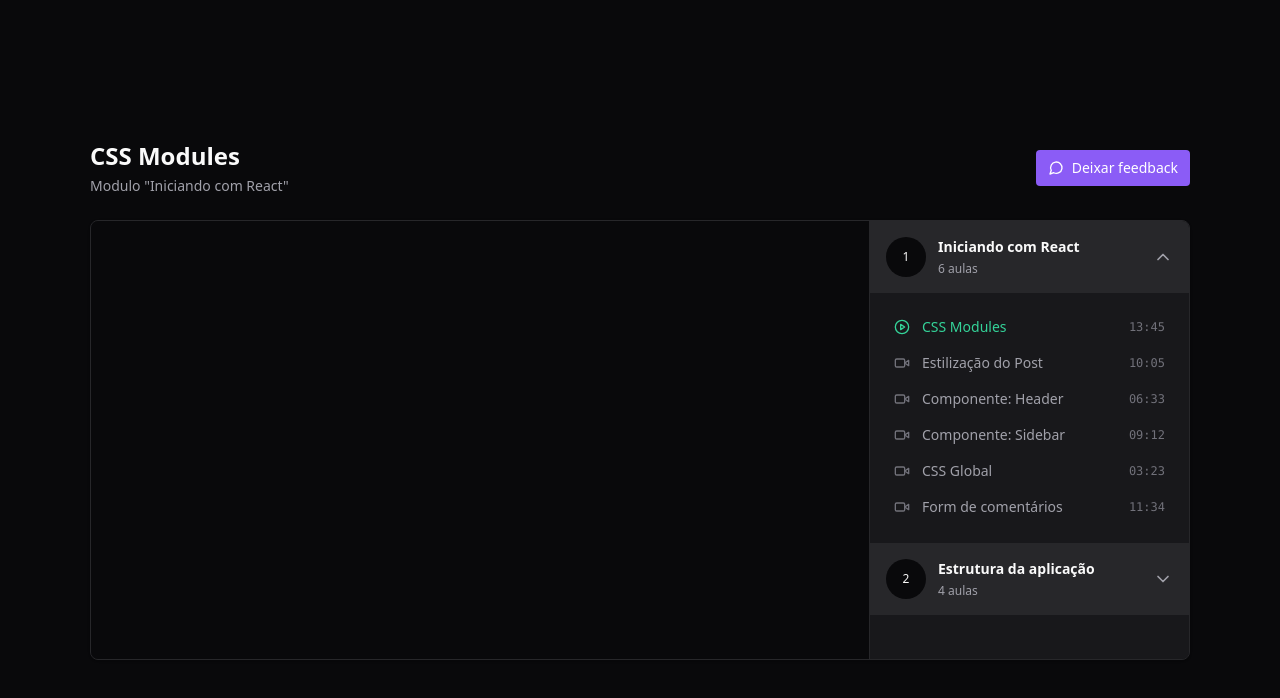
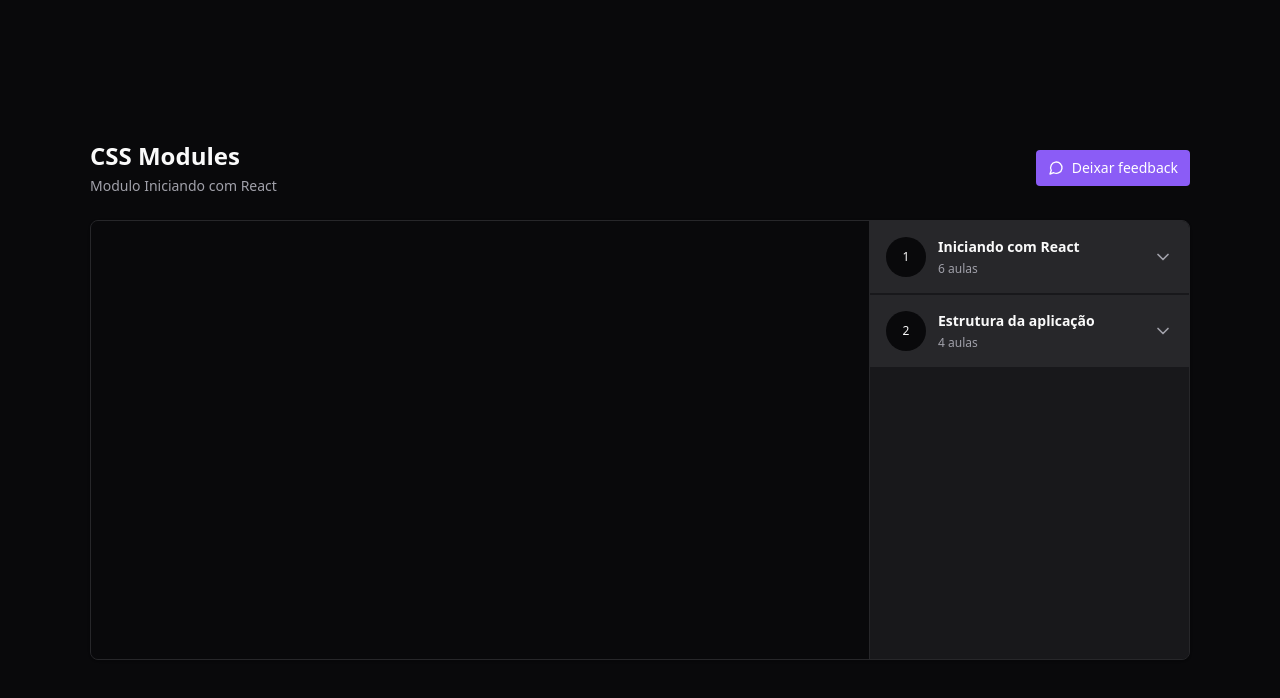
Before and after one commit to Jones-bass/react-redux-zustand, a React (Vite) app: page / in a window 1280 px wide. Shown: the top 698 px of the page. Built offline with nearby package versions, Linux system fonts and the light colour scheme; data requests are answered from the project's data file.

Commit message:
Estrutura do zustand

```diff
--- a/package.json
+++ b/package.json
@@ -7,7 +7,7 @@
     "dev": "vite",
     "build": "tsc && vite build",
     "lint:fix": "eslint src --ext .tsx,.ts --fix",
-    "server": "json-server server.json -w -d 500",
+    "server": "json-server server.json -w -d 5500",
     "preview": "vite preview",
     "test": "vitest run",
     "test:watch": "vitest"
@@ -21,7 +21,8 @@
     "react": "^18.2.0",
     "react-dom": "^18.2.0",
     "react-player": "^2.12.0",
-    "react-redux": "^8.1.2"
+    "react-redux": "^8.1.2",
+    "zustand": "^4.4.1"
   },
   "devDependencies": {
     "@rocketseat/eslint-config": "^2.1.0",
--- a/src/App.tsx
+++ b/src/App.tsx
@@ -1,14 +1,7 @@
 import './styles/global.css'
 
-import { Provider as ReduxProvider } from 'react-redux'
-
-import { store } from './store'
-import { Player } from './pages/player'
+import { Player } from './pages/Player'
 
 export function App() {
-  return (
-    <ReduxProvider store={store}>
-      <Player />
-    </ReduxProvider>
-  )
+  return <Player />
 }
--- a/src/components/Header.tsx
+++ b/src/components/Header.tsx
@@ -1,19 +1,20 @@
-import { useAppSelector } from "../store"
-import { useCurrentLesson } from "../store/slices/Player"
+import { useStore, useCurrentLesson } from '../zustand-store'
 
 export function Header() {
   const { currentModule, currentLesson } = useCurrentLesson()
 
-  const isCourseLoading = useAppSelector(state => state.player.isLoading)
+  const isLoading = useStore((store) => store.isLoading)
 
-  if (isCourseLoading) {
+  if (isLoading) {
     return <h1 className="text-2xl font-bold">Carregando...</h1>
   }
 
   return (
     <div className="flex flex-col gap-1">
       <h1 className="text-2xl font-bold">{currentLesson?.title}</h1>
-      <span className="text-sm text-zinc-400">Modulo "{currentModule?.title}"</span>
+      <span className="text-sm text-zinc-400">
+        Modulo {currentModule?.title}
+      </span>
     </div>
   )
 }
--- a/src/components/Lesson.tsx
+++ b/src/components/Lesson.tsx
@@ -3,20 +3,23 @@ import { PlayCircle, Video } from 'lucide-react'
 interface LessonProps {
   title: string
   duration: string
-  isCurrent?: boolean;
-  onPlay: () => void;
+  isCurrent?: boolean
+  onPlay: () => void
 }
 
-export function Lesson({ title, duration, onPlay, isCurrent = false }: LessonProps) {
-
+export function Lesson({
+  title,
+  duration,
+  onPlay,
+  isCurrent = false,
+}: LessonProps) {
   return (
     <button
       onClick={onPlay}
       data-active={isCurrent}
       disabled={isCurrent}
-      className="flex items-center gap-3 text-sm text-zinc-400 data-[active=true]:text-emerald-400 enabled:hover:text-zinc-100">
-
-
+      className="flex items-center gap-3 text-sm text-zinc-400 data-[active=true]:text-emerald-400 enabled:hover:text-zinc-100"
+    >
       {isCurrent ? (
         <PlayCircle className="w-4 h-4 text-emerald-400" />
       ) : (
--- /dev/null
+++ b/src/components/Loading.tsx
@@ -0,0 +1,28 @@
+export function Loading() {
+  return (
+    <div className="shadow rounded-md p-4  max-w-sm w-full mx-auto">
+      <div className="animate-pulse flex mb-10 space-x-4">
+        <div className="rounded-full bg-slate-200 h-10 w-10"></div>
+        <div className="flex-1 space-y-6 py-1">
+          <div className="space-y-3">
+            <div className="grid grid-cols-3 gap-4">
+              <div className="h-2 bg-slate-200 rounded"></div>
+            </div>
+            <div className="h-2 bg-slate-200 rounded col-span-2"></div>
+          </div>
+        </div>
+      </div>
+      <div className="animate-pulse flex mb-10 space-x-4">
+        <div className="rounded-full bg-slate-200 h-10 w-10"></div>
+        <div className="flex-1 space-y-6 py-1">
+          <div className="space-y-3">
+            <div className="grid grid-cols-3 gap-4">
+              <div className="h-2 bg-slate-200 rounded"></div>
+            </div>
+            <div className="h-2 bg-slate-200 rounded col-span-2"></div>
+          </div>
+        </div>
+      </div>
+    </div>
+  )
+}
--- a/src/components/Module.tsx
+++ b/src/components/Module.tsx
@@ -1,8 +1,8 @@
 import { ChevronDown } from 'lucide-react'
 import { Lesson } from './Lesson'
-import * as Collapsible from '@radix-ui/react-collapsible';
-import { useAppDispatch, useAppSelector } from '../store';
-import { play } from '../store/slices/Player';
+import * as Collapsible from '@radix-ui/react-collapsible'
+
+import { useStore } from '../zustand-store'
 
 interface ModuleProps {
   moduleIndex: number
@@ -11,24 +11,20 @@ interface ModuleProps {
 }
 
 export function Module({ moduleIndex, title, amountOfLessons }: ModuleProps) {
-  const dispatch = useAppDispatch()
-
-  const { currentModuleIndex, currentLessonIndex } = useAppSelector(state => {
-    const { currentModuleIndex, currentLessonIndex } = state.player
-
-    return { currentModuleIndex, currentLessonIndex }
-  })
-
-  const lessons = useAppSelector(state => {
-    return state.player.course?.modules[moduleIndex].lessons
-  })
-
-
+  const { currentLessonIndex, currentModuleIndex, play, lessons } = useStore(
+    (store) => {
+      return {
+        lessons: store.course?.modules[moduleIndex].lessons,
+        currentLessonIndex: store.currentLessonIndex,
+        currentModuleIndex: store.currentModuleIndex,
+        play: store.play,
+      }
+    },
+  )
 
   return (
-    <Collapsible.Root className="group" defaultOpen={moduleIndex === 0}>
+    <Collapsible.Root className="group">
       <Collapsible.Trigger className="flex w-full items-center gap-3 bg-zinc-800 p-4">
-
         <div className="flex h-10 w-10 rounded-full items-center justify-center bg-zinc-950 text-xs">
           {moduleIndex + 1}
         </div>
@@ -43,8 +39,10 @@ export function Module({ moduleIndex, title, amountOfLessons }: ModuleProps) {
 
       <Collapsible.Content>
         <nav className="relative flex flex-col gap-4 p-6">
-          {lessons && lessons.map((lesson, lessonIndex) => {
-            const isCurrent = currentModuleIndex === moduleIndex &&
+          {lessons &&
+            lessons.map((lesson, lessonIndex) => {
+              const isCurrent =
+                currentModuleIndex === moduleIndex &&
                 currentLessonIndex === lessonIndex
 
               return (
@@ -53,11 +51,11 @@ export function Module({ moduleIndex, title, amountOfLessons }: ModuleProps) {
                   title={lesson.title}
                   duration={lesson.duration}
                   isCurrent={isCurrent}
-                onPlay={() => dispatch(play([moduleIndex, lessonIndex]))}
+                  onPlay={() => play([moduleIndex, lessonIndex])}
                 />
               )
             })}
-        </nav >
+        </nav>
       </Collapsible.Content>
     </Collapsible.Root>
   )
--- a/src/components/Video.tsx
+++ b/src/components/Video.tsx
@@ -1,21 +1,24 @@
 import ReactPlayer from 'react-player'
-import { next, useCurrentLesson } from '../store/slices/Player'
-import { useAppDispatch, useAppSelector } from "../store";
-import { Loader } from "lucide-react";
+import { Loader } from 'lucide-react'
+import { useStore, useCurrentLesson } from '../zustand-store'
 
 export function Video() {
-  const dispatch = useAppDispatch()
-  const isCourseLoading = useAppSelector(state => state.player.isLoading)
-
   const { currentLesson } = useCurrentLesson()
 
+  const { isLoading, next } = useStore((store) => {
+    return {
+      isLoading: store.isLoading,
+      next: store.next,
+    }
+  })
+
   function handlePlayNext() {
-    dispatch(next())
+    next()
   }
 
   return (
     <div className="w-full bg-zinc-950 aspect-video">
-      {isCourseLoading ? (
+      {isLoading ? (
         <div className="flex h-full items-center justify-center">
           <Loader className="w-6 h-6 text-zinc-400 animate-spin" />
         </div>
--- a/src/pages/Player.tsx
+++ b/src/pages/Player.tsx
@@ -1,31 +1,32 @@
-import { MessageCircle } from "lucide-react";
+import { MessageCircle } from 'lucide-react'
 
-import { Header } from "../components/Header";
-import { Video } from "../components/Video";
-import { Module } from "../components/Module";
-import { useAppDispatch, useAppSelector } from "../store";
-import { useEffect } from "react";
-import { loadCourse, useCurrentLesson } from "../store/slices/Player";
+import { Header } from '../components/Header'
+import { Video } from '../components/Video'
+import { Module } from '../components/Module'
+import { useEffect } from 'react'
+import { Loading } from '../components/Loading'
+import { useStore, useCurrentLesson } from '../zustand-store'
 
 export function Player() {
-  const dispatch = useAppDispatch()
-  const isCourseLoading = useAppSelector(state => state.player.isLoading)
+  const { currentLesson } = useCurrentLesson()
 
-  const modules = useAppSelector(state => {
-    return state.player.course?.modules
+  const { course, load, isLoading } = useStore((store) => {
+    return {
+      course: store.course,
+      load: store.load,
+      isLoading: store.isLoading,
+    }
   })
 
-  const { currentLesson } = useCurrentLesson()
-
   useEffect(() => {
-    dispatch(loadCourse())
-  }, []);
+    load()
+  }, [load])
 
   useEffect(() => {
     if (currentLesson) {
       document.title = `Assistindo: ${currentLesson.title}`
     }
-  }, [currentLesson]);
+  }, [currentLesson])
 
   return (
     <div className="h-screen bg-zinc-950 text-zinc-50 flex justify-center items-center">
@@ -44,37 +45,21 @@ export function Player() {
             <Video />
           </div>
           <aside className="w-80 absolute top-0 bottom-0 right-0 border-l divide-y-2 divide-zinc-900 border-zinc-800 bg-zinc-900 overflow-y-scroll scrollbar-thin scrollbar-track-zinc-950 scrollbar-thumb-zinc-800">
-            {modules && modules.map((module, index) => {
-              return (
             <>
-                  {isCourseLoading ? (
-                    <div className="border shadow rounded-md p-4 mb-10 max-w-sm w-full mx-auto">
-                      <div className="animate-pulse flex space-x-4">
-                        <div className="rounded-full bg-slate-200 h-10 w-10"></div>
-                        <div className="flex-1 space-y-6 py-1">
-                          <div className="space-y-3">
-                            <div className="grid grid-cols-3 gap-4">
-                              <div className="h-2 bg-slate-200 rounded"></div>
-                            </div>
-                            <div className="h-2 bg-slate-200 rounded col-span-2"></div>
-                          </div>
-                        </div>
-                      </div>
-                    </div>
-                  ) : (
+              {isLoading && <Loading />}
+              {course?.modules &&
+                course?.modules.map((module, index) => (
                   <Module
                     key={module.id}
                     moduleIndex={index}
                     title={module.title}
                     amountOfLessons={module.lessons.length}
                   />
-                  )}
+                ))}
             </>
-              )
-            })}
           </aside>
         </main>
       </div>
     </div>
-  );
+  )
 }
--- a/src/services/api.ts
+++ b/src/services/api.ts
@@ -1,5 +1,5 @@
-import axios from 'axios';
+import axios from 'axios'
 
 export const api = axios.create({
   baseURL: 'http://localhost:3000',
-});
+})
--- a/src/store/slices/player.ts
+++ b/src/store/slices/player.ts
@@ -1,6 +1,5 @@
-import { createAsyncThunk, createSlice, PayloadAction } from "@reduxjs/toolkit";
-import { useAppSelector } from "..";
-import { api } from "../../services/api";
+import { createAsyncThunk, createSlice, PayloadAction } from '@reduxjs/toolkit'
+import { api } from '../../services/api'
 
 interface Course {
   id: number
@@ -16,10 +15,10 @@ interface Course {
 }
 
 export interface PlayerState {
-  course: Course | null;
-  isLoading: boolean;
-  currentModuleIndex: number;
-  currentLessonIndex: number;
+  course: Course | null
+  isLoading: boolean
+  currentModuleIndex: number
+  currentLessonIndex: number
 }
 
 const initialState: PlayerState = {
@@ -29,17 +28,14 @@ const initialState: PlayerState = {
   currentLessonIndex: 0,
 }
 
-export const loadCourse = createAsyncThunk(
-  'player/load',
-  async () => {
-    const response = await api.get('/courses/1')
+export const loadCourse = createAsyncThunk('player/load', async () => {
+  const response = await api.get('/courses/1')
 
-    return response.data
-  }
-)
+  return response.data
+})
 
 export const playerSlice = createSlice({
-  name: "player",
+  name: 'player',
   initialState,
   reducers: {
     play: (state, action: PayloadAction<[number, number]>) => {
@@ -48,21 +44,22 @@ export const playerSlice = createSlice({
     },
 
     next: (state) => {
-      const nextLessonIndex = state.currentLessonIndex + 1;
-      const nextLesson = state.course?.modules[state.currentModuleIndex].lessons[nextLessonIndex];
+      const nextLessonIndex = state.currentLessonIndex + 1
+      const nextLesson =
+        state.course?.modules[state.currentModuleIndex].lessons[nextLessonIndex]
 
       if (nextLesson) {
-        state.currentLessonIndex = nextLessonIndex;
+        state.currentLessonIndex = nextLessonIndex
       } else {
-        const nextModuleIndex = state.currentModuleIndex + 1;
-        const nextModule = state.course?.modules[nextModuleIndex];
+        const nextModuleIndex = state.currentModuleIndex + 1
+        const nextModule = state.course?.modules[nextModuleIndex]
 
         if (nextModule) {
-          state.currentModuleIndex = nextModuleIndex;
-          state.currentLessonIndex = 0;
+          state.currentModuleIndex = nextModuleIndex
+          state.currentLessonIndex = 0
         }
       }
-    }
+    },
   },
   extraReducers(builder) {
     builder.addCase(loadCourse.pending, (state) => {
@@ -76,17 +73,5 @@ export const playerSlice = createSlice({
   },
 })
 
-
-export const player = playerSlice.reducer;
-export const { play, next } = playerSlice.actions;
-
-export const useCurrentLesson = () => {
-  return useAppSelector(state => {
-    const { currentModuleIndex, currentLessonIndex } = state.player
-
-    const currentModule = state.player.course?.modules[currentModuleIndex]
-    const currentLesson = currentModule?.lessons[currentLessonIndex]
-
-    return { currentModule, currentLesson }
-  })
-}
+export const player = playerSlice.reducer
+export const { play, next } = playerSlice.actions
--- /dev/null
+++ b/src/zustand-store/index.tsx
@@ -0,0 +1,88 @@
+import { create } from 'zustand'
+import { api } from '../services/api'
+
+interface Course {
+  id: number
+  modules: Array<{
+    id: number
+    title: string
+    lessons: Array<{
+      id: string
+      title: string
+      duration: string
+    }>
+  }>
+}
+
+export interface PlayerState {
+  course: Course | null
+  currentModuleIndex: number
+  currentLessonIndex: number
+  isLoading: boolean
+
+  play: (moduleAndLessonIndex: [number, number]) => void
+  next: () => void
+  load: () => Promise<void>
+}
+
+export const useStore = create<PlayerState>((set, get) => {
+  return {
+    course: null,
+    currentModuleIndex: 0,
+    currentLessonIndex: 0,
+    isLoading: false,
+
+    load: async () => {
+      set({ isLoading: true })
+
+      const response = await api.get('/courses/1')
+
+      set({
+        course: response.data,
+        isLoading: false,
+      })
+    },
+
+    play: (moduleAndLessonIndex: [number, number]) => {
+      const [moduleIndex, lessonIndex] = moduleAndLessonIndex
+
+      set({
+        currentModuleIndex: moduleIndex,
+        currentLessonIndex: lessonIndex,
+      })
+    },
+
+    next: () => {
+      const { currentLessonIndex, currentModuleIndex, course } = get()
+
+      const nextLessonIndex = currentLessonIndex + 1
+      const nextLesson =
+        course?.modules[currentModuleIndex].lessons[nextLessonIndex]
+
+      if (nextLesson) {
+        set({ currentLessonIndex: nextLessonIndex })
+      } else {
+        const nextModuleIndex = currentModuleIndex + 1
+        const nextModule = course?.modules[nextModuleIndex]
+
+        if (nextModule) {
+          set({
+            currentModuleIndex: nextModuleIndex,
+            currentLessonIndex: 0,
+          })
+        }
+      }
+    },
+  }
+})
+
+export const useCurrentLesson = () => {
+  return useStore((state) => {
+    const { currentModuleIndex, currentLessonIndex } = state
+
+    const currentModule = state.course?.modules[currentModuleIndex]
+    const currentLesson = currentModule?.lessons[currentLessonIndex]
+
+    return { currentModule, currentLesson }
+  })
+}
```
Also changed, not shown: src/store/index.ts (+5 -6 lines), 2 other files (tests, documents, lock files or other folders). Lines whose indentation alone changed are shown as unchanged.
